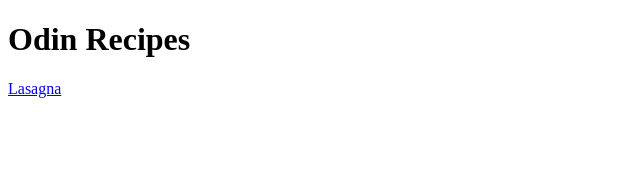
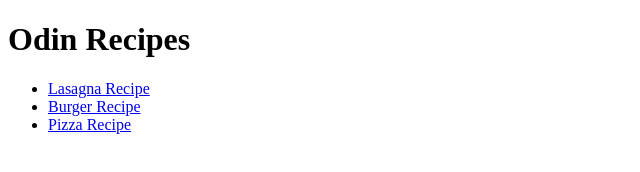
Before and after one commit to Aronexus/odin-recipes, a plain HTML site: page index.html in a window 1280 px wide. Shown: the whole page, without its empty margins (0-640 px from the left). Drawn offline with Linux system fonts and the light colour scheme.

Commit message:
add recipe links

```diff
--- a/index.html
+++ b/index.html
@@ -6,7 +6,12 @@
         <title>Odin Recipes</title>
     </head>
     <body>
-        <h1>Odin Recipes</h1>
-        <a href="./recipes/lasagna.html">Lasagna</a>
+<h1>Odin Recipes</h1>
+
+<ul>
+  <li><a href="./recipes/lasagna.html">Lasagna Recipe</a></li>
+  <li><a href="./recipes/burger.html">Burger Recipe</a></li>
+  <li><a href="./recipes/pizza.html">Pizza Recipe</a></li>
+</ul>
     </body>
 </html>
```
